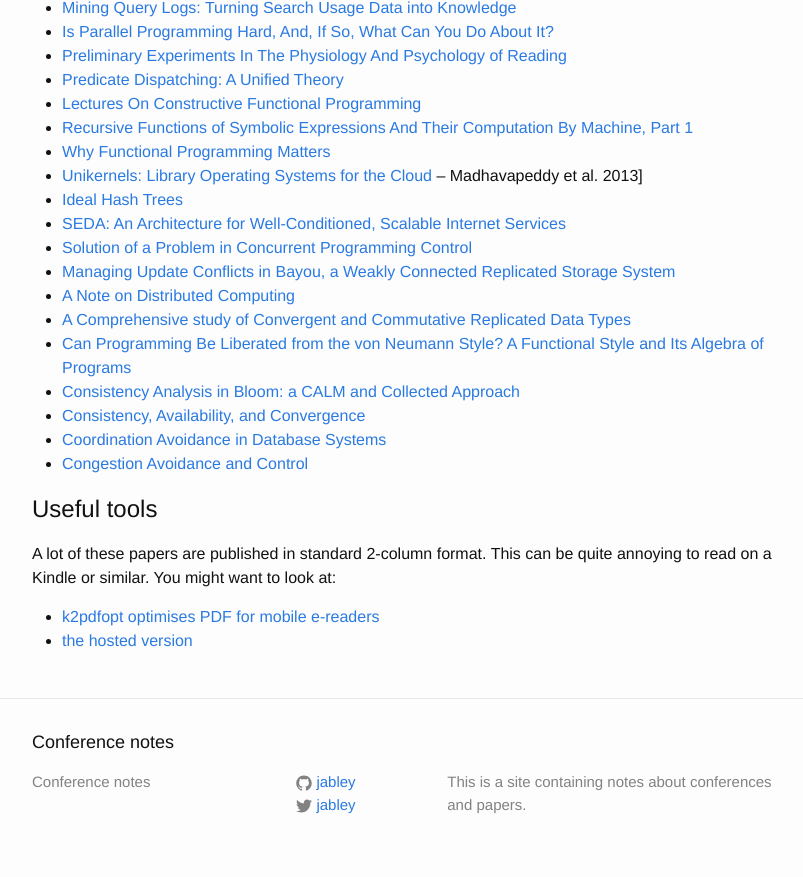
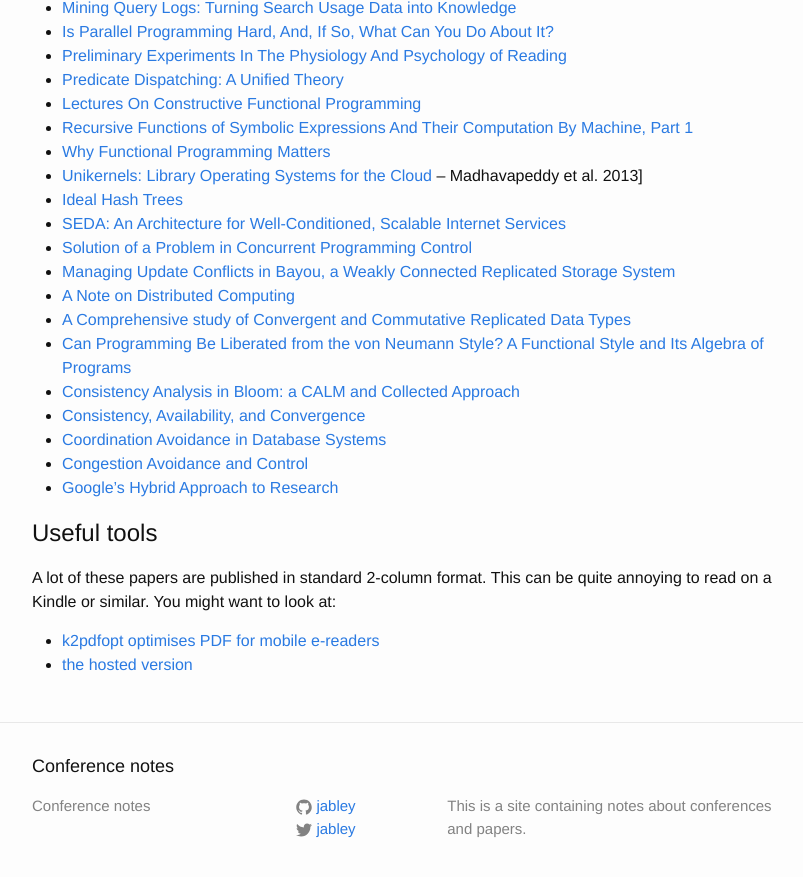
Before and after one commit to jabley/confnotes.club, a Jekyll site: the page built from _papers/index.md, in a window 1280 px wide and 900 px high, scrolled down 849 px. Shown: the top 877 px of the window, without its empty margins (238-1041 px from the left). Built offline with Jekyll 4.4.1, drawn with Linux system fonts in a browser that asks for light colours.

Commit message:
Add Google’s research approach paper
Recommendation came from http://www.pl-enthusiast.net/2015/03/25/interview-with-gos-russ-cox-and-sameer-ajmani/

```diff
--- a/_papers/index.md
+++ b/_papers/index.md
@@ -51,6 +51,7 @@ Not necessarily papers we love, but we try to continually learn and improve. Rea
 - [Consistency, Availability, and Convergence](http://www.cs.utexas.edu/users/dahlin/papers/cac-tr.pdf)
 - [Coordination Avoidance in Database Systems](http://www.vldb.org/pvldb/vol8/p185-bailis.pdf)
 - [Congestion Avoidance and Control](http://ee.lbl.gov/papers/congavoid.pdf)
+- [Google's Hybrid Approach to Research](http://static.googleusercontent.com/media/research.google.com/en/us/pubs/archive/38149.pdf)
 
 ## Useful tools
 
```
